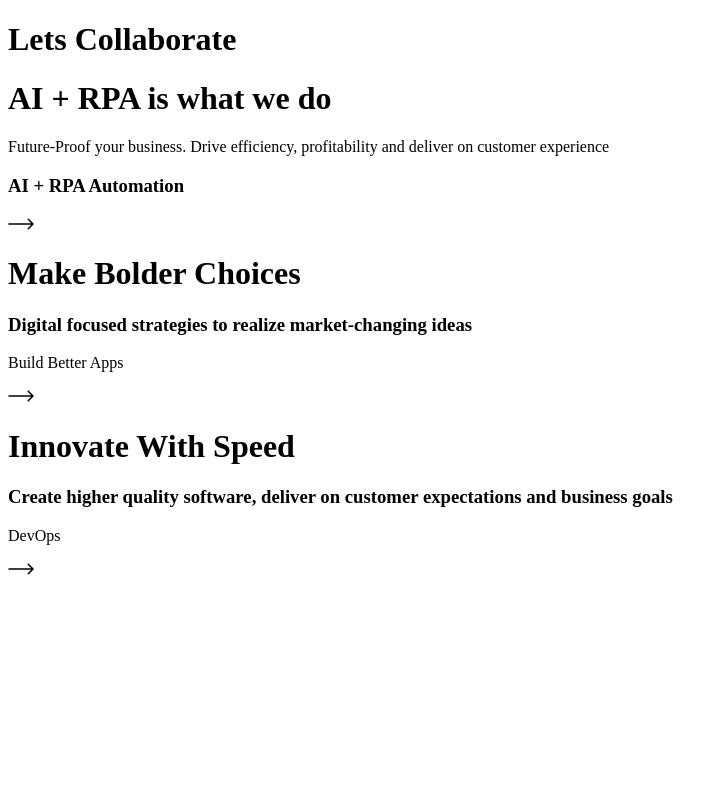
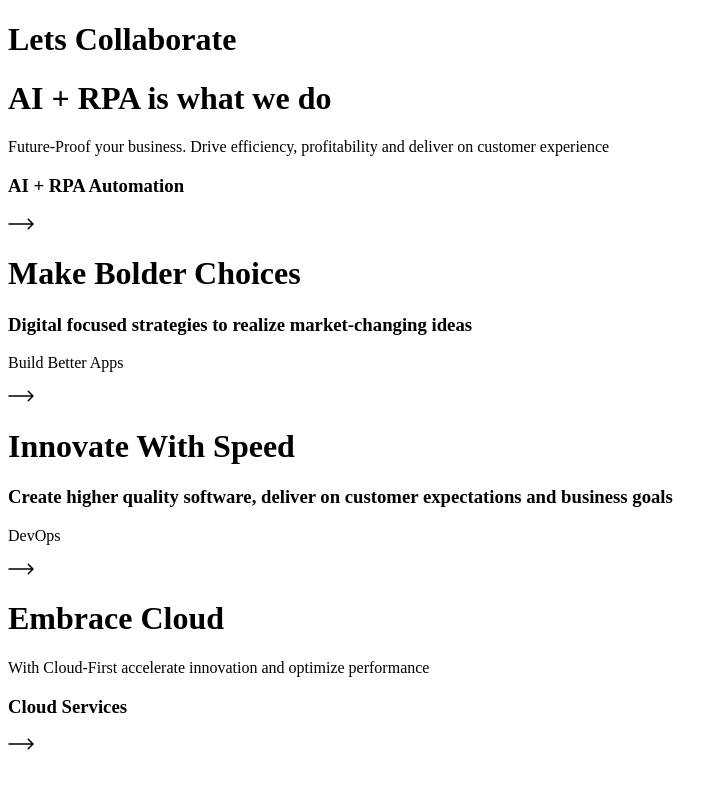
Before and after one commit to adityacyan/hackslashtaskkviareact, a React (Vite) app: page / in a window 1280 px wide. Shown: the top 788 px of the page, without its empty margins (0-728 px from the left). Built offline with nearby package versions, Linux system fonts and the light colour scheme.

Commit message:
modified:   src/Body.jsx     added container 4 for dispaly

```diff
--- a/src/Body.jsx
+++ b/src/Body.jsx
@@ -5,6 +5,7 @@ import './index.css'
 import Container1 from "./Container1.jsx";
 import Container2 from "./Container2.jsx";
 import Container3 from "./Container3.jsx";
+import Container4 from './Container4.jsx';
 
 function Body() {
     return(
@@ -12,7 +13,8 @@ function Body() {
 
             <Container1 />
             <Container2 />
-            <Container3/>
+            <Container3 />
+            <Container4 />
         </div>
 
     )
```
